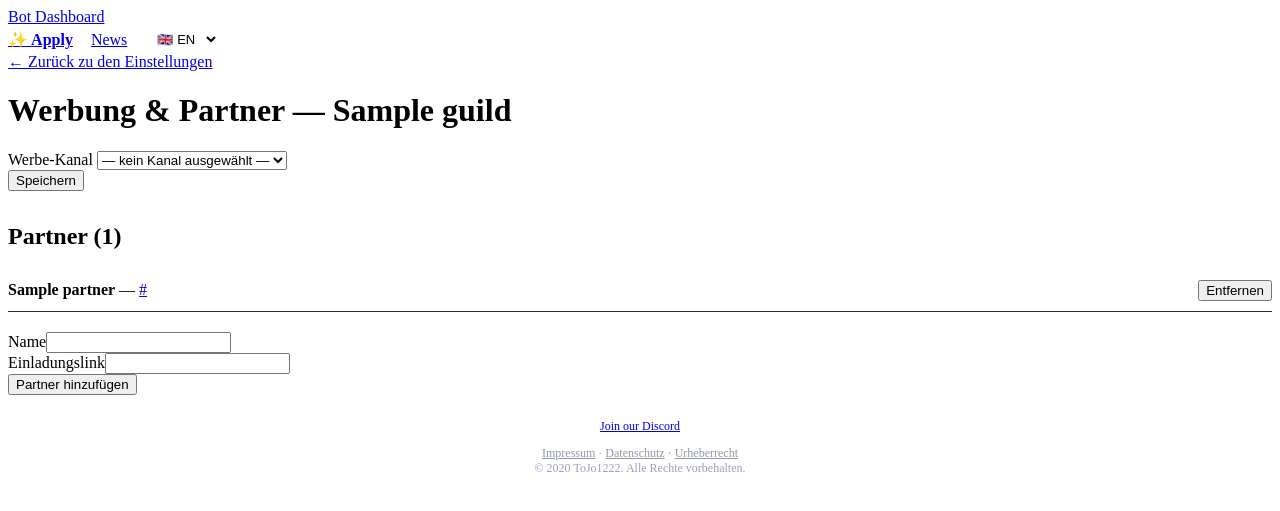
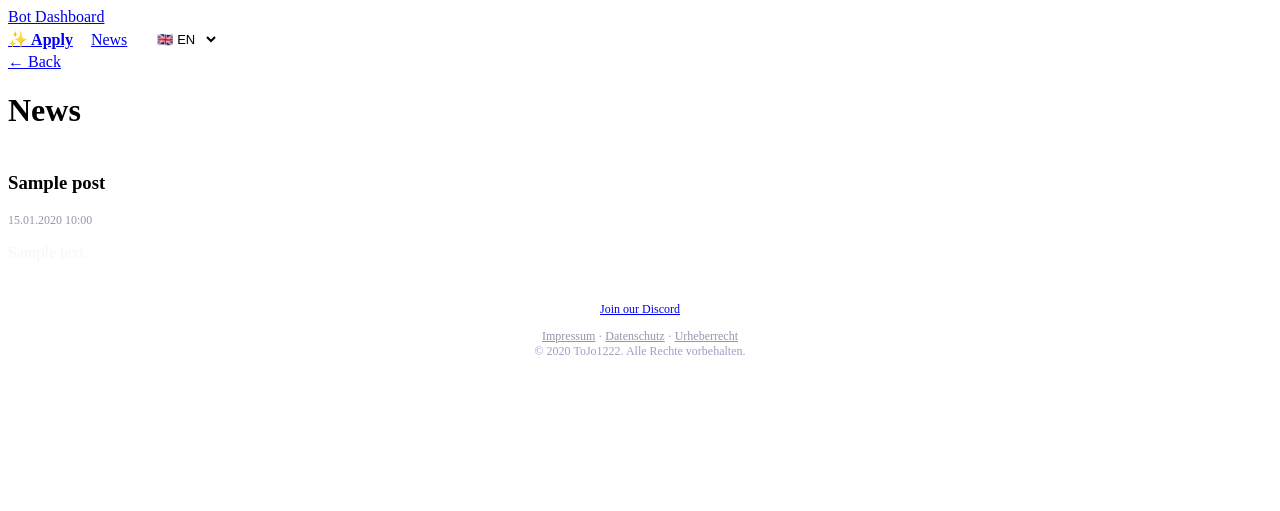
Before and after one commit to tojo01222-cloud/discord-bot-dashboard, a FastAPI app: template dashboard/backend/templates/news.html in a window 1280 px wide. Shown: the top 511 px of the page. Run offline with FastAPI, Linux system fonts and the light colour scheme; the template is opened without the code that fills it: most values are stand-ins (such as "Sample title", 1, 10 or a date in 2020); parts of the project's set-up code (start-up, migrations or seed data) failed here and were passed over.

Commit message:
Update news.html

```diff
--- a/dashboard/backend/templates/news.html
+++ b/dashboard/backend/templates/news.html
@@ -1,37 +1,20 @@
 {% extends "base.html" %}
-{% block title %}Werbung — {{ guild.name }}{% endblock %}
+{% block title %}News{% endblock %}
 {% block content %}
-<a href="/dashboard/{{ guild.id }}" class="back-link">← Zurück zu den Einstellungen</a>
-<h1>Werbung & Partner — {{ guild.name }}</h1>
+<a href="/" class="back-link">← Back</a>
+<h1>{{ wt(site_lang, 'news_title') }}</h1>
 
-<form method="post" action="/dashboard/{{ guild.id }}/werbung/kanal" class="settings-form">
-    <div class="field">
-        <label>Werbe-Kanal</label>
-        <select name="channel_id">
-            <option value="0">— kein Kanal ausgewählt —</option>
-            {% for ch in channels %}
-            <option value="{{ ch.id }}" {% if channel_id == ch.id|int %}selected{% endif %}>#{{ ch.name }}</option>
-            {% endfor %}
-        </select>
+{% if not posts %}
+<p style="color:#9297ab;">{{ wt(site_lang, 'news_empty') }}</p>
+{% else %}
+<div style="display:flex; flex-direction:column; gap:18px; margin-top:24px;">
+    {% for post in posts %}
+    <div class="feature-card">
+        <h3>{{ post.title }}</h3>
+        <p style="color:#9297ab; font-size:12px; margin-bottom:10px;">{{ post.created_at.strftime('%d.%m.%Y %H:%M') }}</p>
+        <p style="color:#f5f6fa;">{{ post.content }}</p>
     </div>
-    <button type="submit" class="btn btn-small">Speichern</button>
-</form>
-
-<h2 style="margin-top:32px;">Partner ({{ partners|length }})</h2>
-{% for p in partners %}
-<div style="display:flex; justify-content:space-between; align-items:center; padding:10px 0; border-bottom:1px solid #262838;">
-    <span><strong>{{ p.name }}</strong> — <a href="{{ p.invite_link }}" target="_blank">{{ p.invite_link }}</a></span>
-    <form method="post" action="/dashboard/{{ guild.id }}/werbung/partner/{{ p.id }}/loeschen">
-        <button type="submit" class="btn btn-small btn-ghost">Entfernen</button>
-    </form>
+    {% endfor %}
 </div>
-{% else %}
-<p style="color:#9297ab;">Noch keine Partner eingetragen.</p>
-{% endfor %}
-
-<form method="post" action="/dashboard/{{ guild.id }}/werbung/partner" class="settings-form" style="margin-top:20px;">
-    <div class="field"><label>Name</label><input type="text" name="name" required></div>
-    <div class="field"><label>Einladungslink</label><input type="text" name="invite_link" required></div>
-    <button type="submit" class="btn btn-small">Partner hinzufügen</button>
-</form>
+{% endif %}
 {% endblock %}
```
